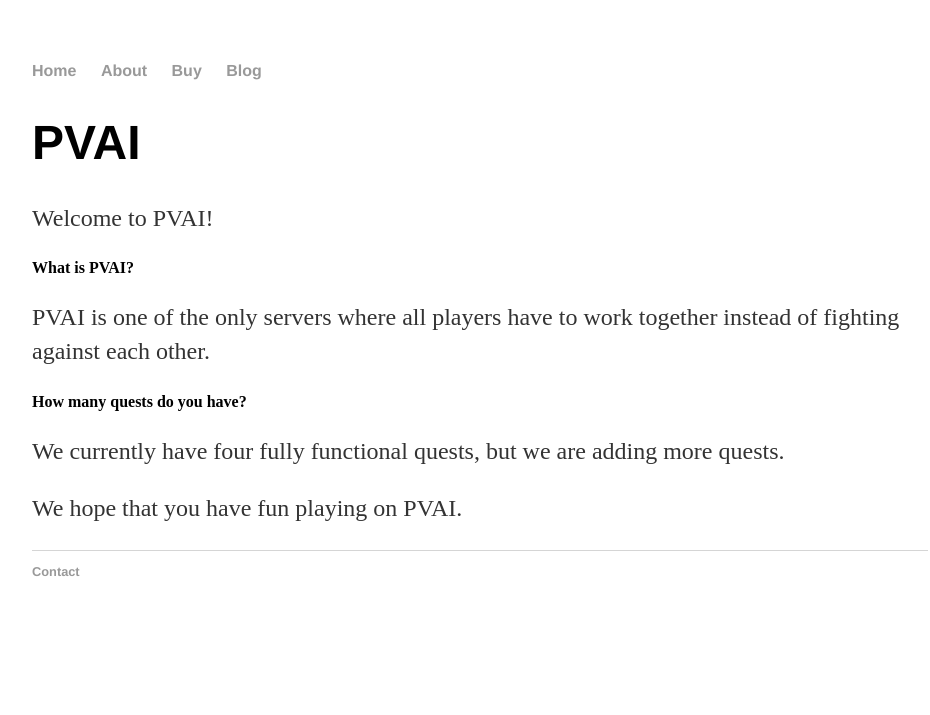
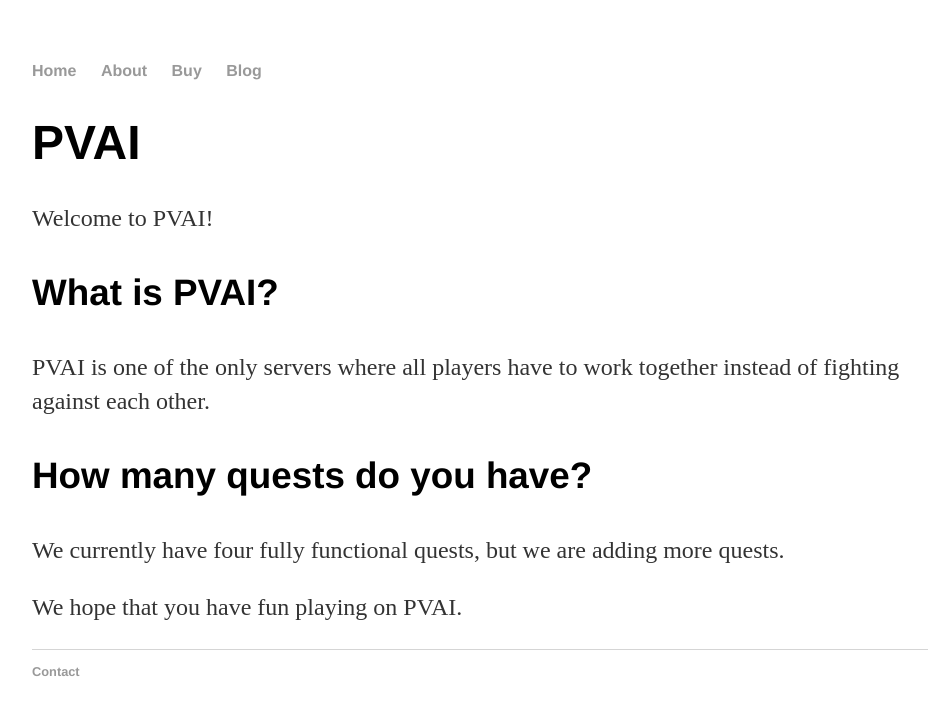
Before and after one commit to JustGamingLTD/justgamingltd.github.io2, a Jekyll site: the page built from index.html, in a window 1280 px wide. Shown: the top 715 px of the page, without its empty margins (160-1090 px from the left). Built offline with Jekyll 4.4.1, drawn with Linux system fonts in a browser that asks for light colours.

```diff
--- a/index.html
+++ b/index.html
@@ -7,11 +7,11 @@ title: PVAI
 			<h1>PVAI</h1>
 			<p>Welcome to PVAI!</p>
 
-			<b>What is PVAI?</b>
+			<h3><b>What is PVAI?</b></h3>
 
 			<p>PVAI is one of the only servers where all players have to work together instead of fighting against each other.</p>
 
-			<b>How many quests do you have?</b>
+			<h3><b>How many quests do you have?</b></h3>
 
 			<p>We currently have four fully functional quests, but we are adding more quests.</p>
 
```
